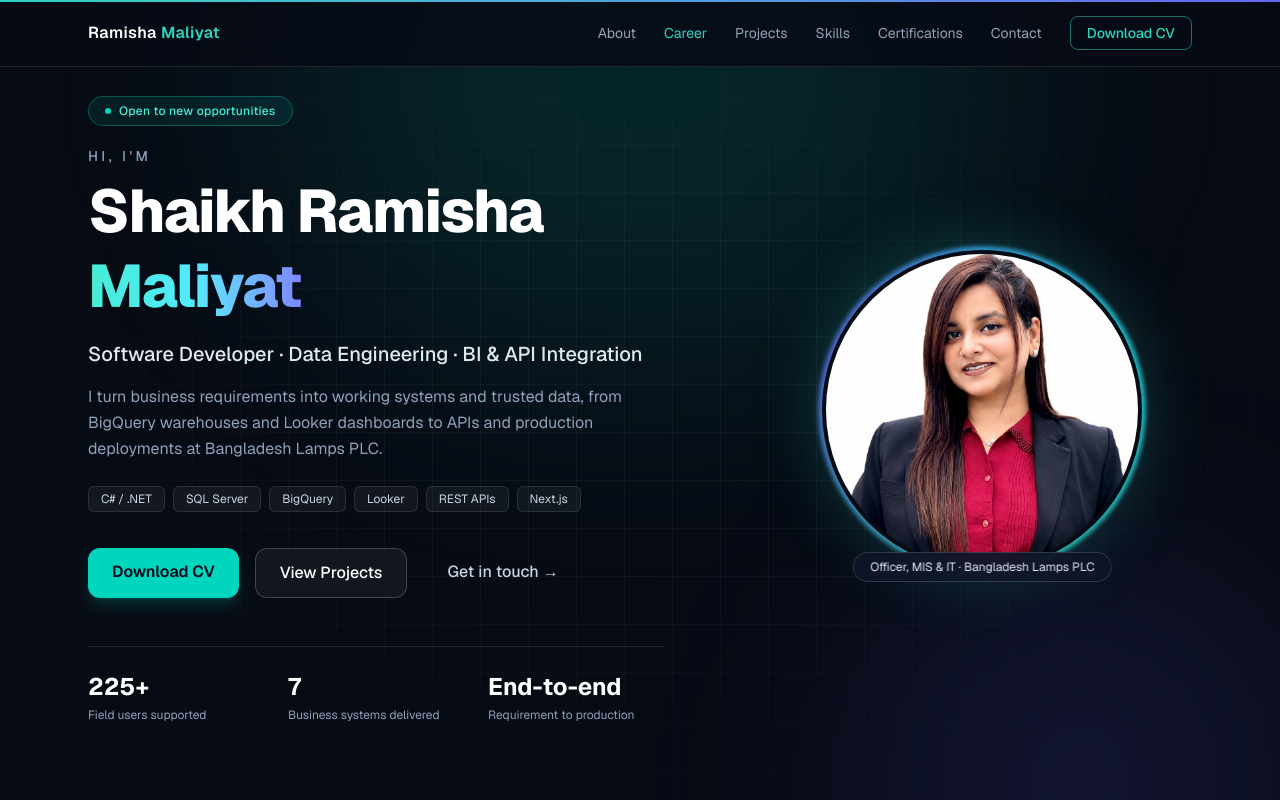
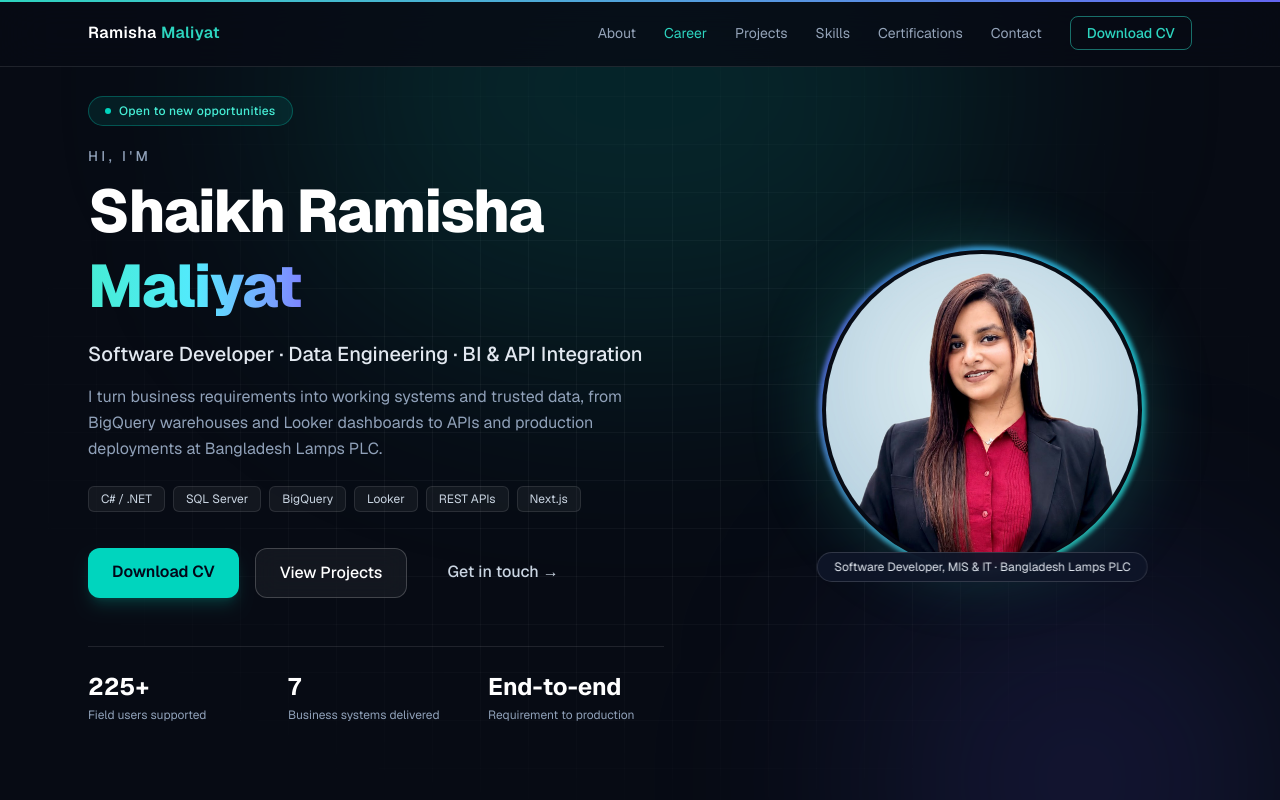
Before and after one commit to ramisha-maliyat/ramisha, a Next.js app: page / in a window 1280 px wide. Shown: the top 800 px of the page. Built offline with nearby package versions, Linux system fonts and the light colour scheme.

Commit message:
Profile pic updated

```diff
--- a/src/components/Hero.tsx
+++ b/src/components/Hero.tsx
@@ -134,7 +134,7 @@ export default function Hero() {
 
             <div className="relative h-full w-full overflow-hidden rounded-full border-4 border-[#070B14]">
               <Image
-                src="/profile.jpeg"
+                src="/profile-soft.jpeg"
                 alt="Shaikh Ramisha Maliyat"
                 fill
                 sizes="(min-width: 768px) 320px, 256px"
@@ -145,7 +145,7 @@ export default function Hero() {
 
             {/* floating badge */}
             <div className="absolute -bottom-3 left-1/2 -translate-x-1/2 whitespace-nowrap rounded-full border border-white/15 bg-[#0F1629]/90 px-4 py-1.5 text-xs text-slate-200 backdrop-blur-md">
-              Officer, MIS &amp; IT · Bangladesh Lamps PLC
+              Software Developer, MIS &amp; IT · Bangladesh Lamps PLC
             </div>
           </div>
         </motion.div>
```
Also changed, not shown: public/profile-soft.jpeg (added), public/profile.jpeg.
